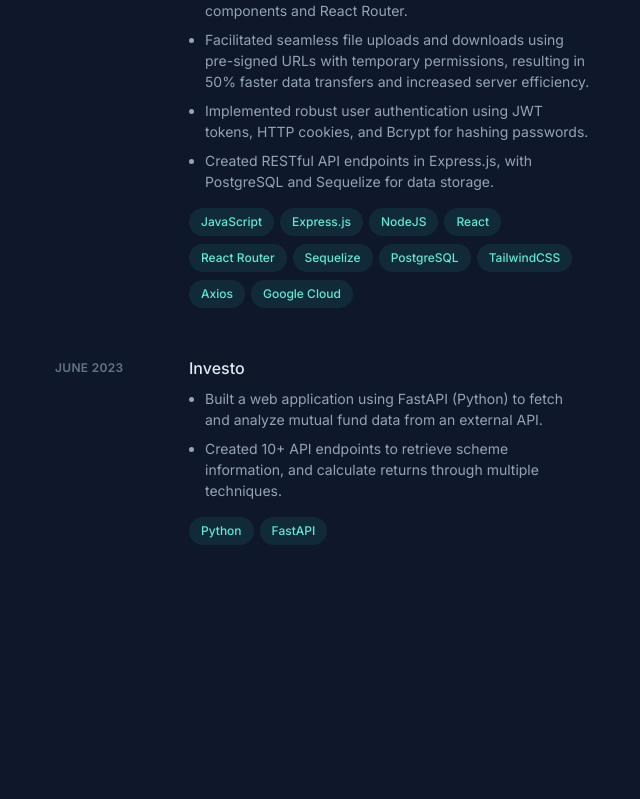
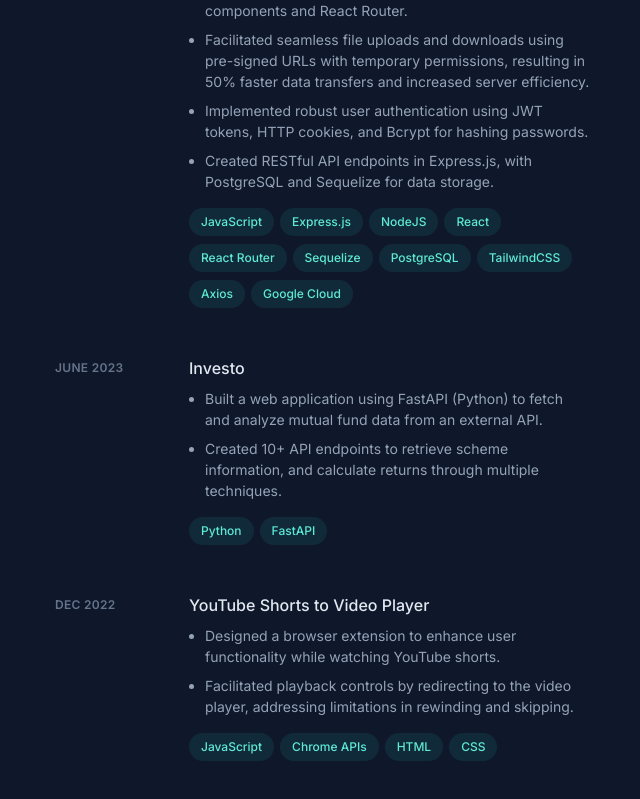
Before and after one commit to kushalgoel786/portfolio, a Next.js app: page / in a window 1280 px wide. Shown: the part 1368-2167 px from the top of the page, without its empty margins (593-1233 px from the left). Before the commit the page ends 2121 px from the top, so only its background shows below. Built offline with nearby package versions, Linux system fonts and the light colour scheme.

Commit message:
Added a Project

```diff
--- a/components/sections/ProjectsSection.jsx
+++ b/components/sections/ProjectsSection.jsx
@@ -79,6 +79,33 @@ const ProjectsSection = () => {
             </div>
           </Card>
         </li>
+        <li className="mb-12">
+          <Card>
+            <div className="z-10 sm:col-span-1 uppercase mt-1 font-semibold tracking-wide text-xs text-slate-500">
+              Dec 2022
+            </div>
+            {/* <div className="sm:col-span-1">Photo</div> */}
+            <div className="z-10 sm:col-span-3">
+              <CardHeading>YouTube Shorts to Video Player</CardHeading>
+              <CardBodyList>
+                <li>
+                  Designed a browser extension to enhance user functionality
+                  while watching YouTube shorts.
+                </li>
+                <li>
+                  Facilitated playback controls by redirecting to the video
+                  player, addressing limitations in rewinding and skipping.
+                </li>
+              </CardBodyList>
+              <CardSkillsList>
+                <CardSkill>JavaScript</CardSkill>
+                <CardSkill>Chrome APIs</CardSkill>
+                <CardSkill>HTML</CardSkill>
+                <CardSkill>CSS</CardSkill>
+              </CardSkillsList>
+            </div>
+          </Card>
+        </li>
       </ul>
     </section>
   );
```
